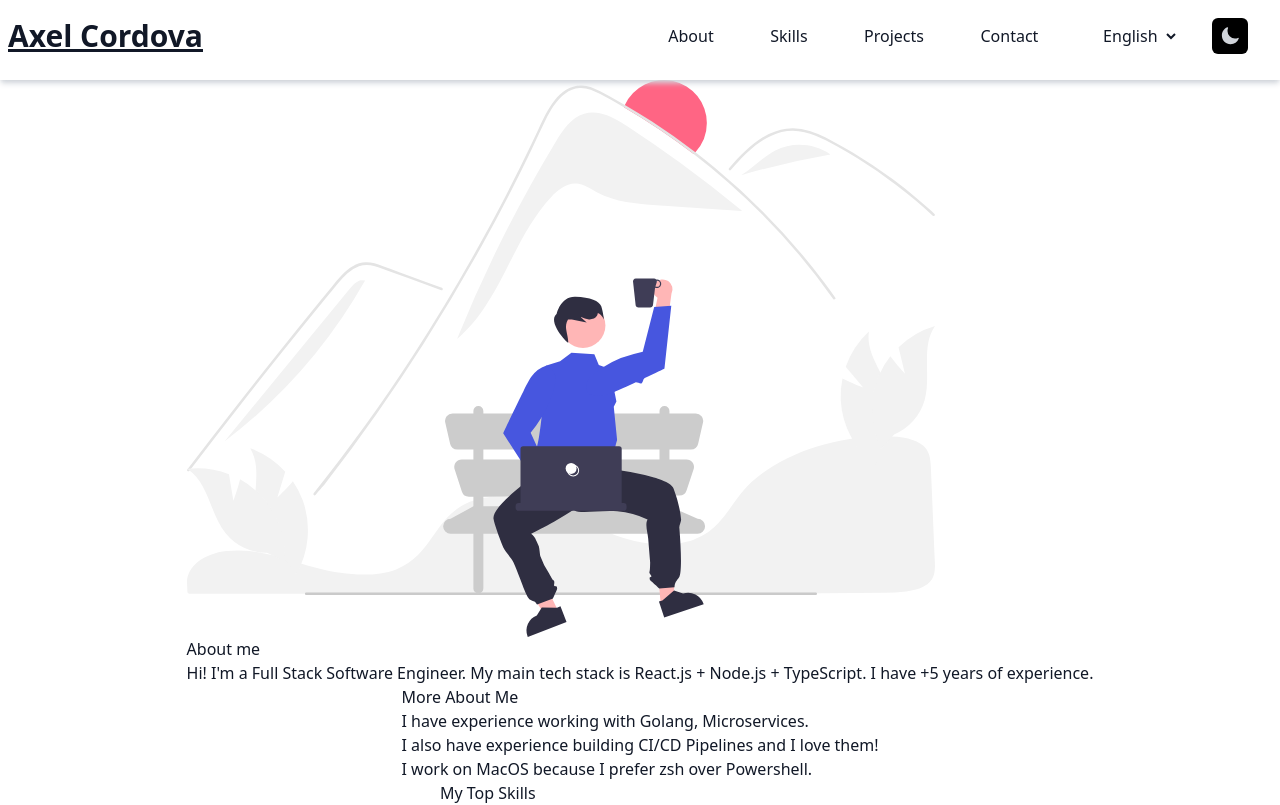
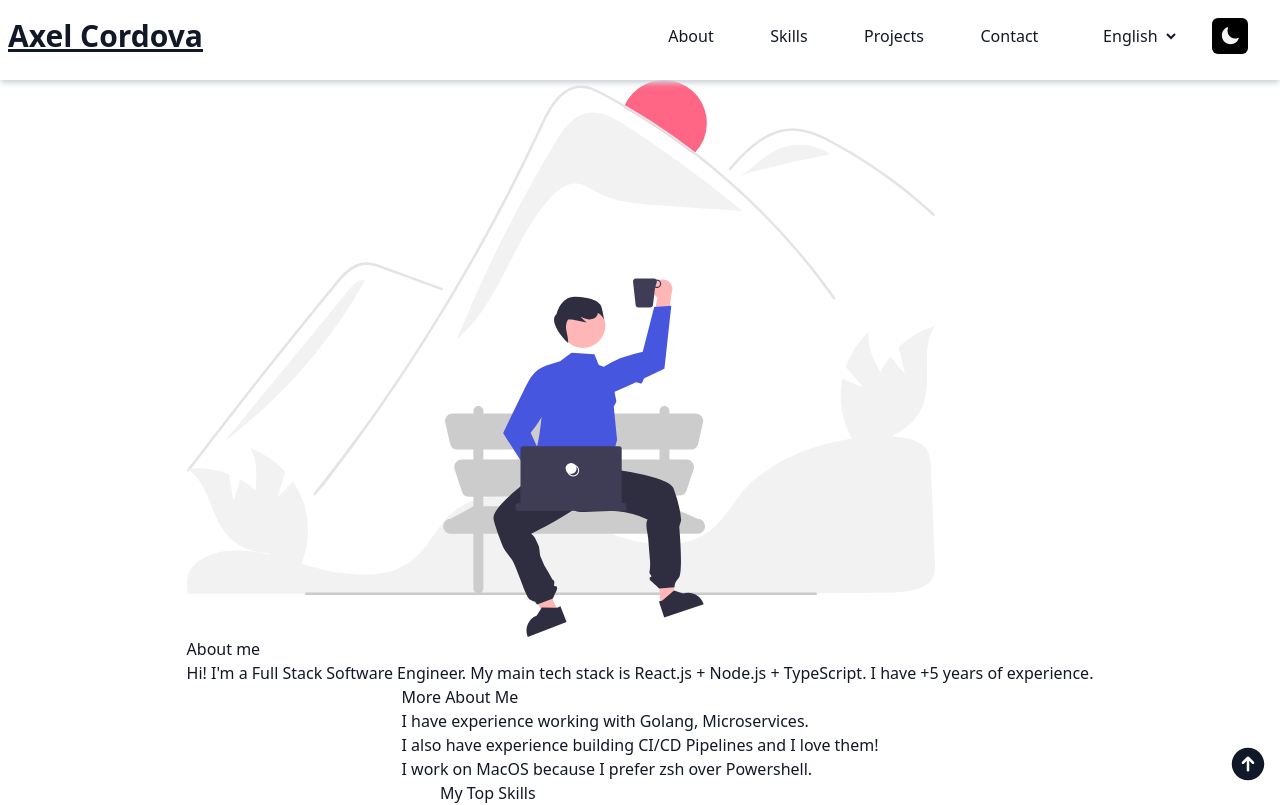
Before and after one commit to axelsomerseth/portfolio, a React (Create React App) app: page / in a window 1280 px wide. Shown: the top 805 px of the page. Built offline with nearby package versions, Linux system fonts and the light colour scheme; grey boxes are pictures that could not be loaded.

Commit message:
scroll to top updated

```diff
--- a/src/App.tsx
+++ b/src/App.tsx
@@ -40,12 +40,10 @@ const App: React.FC<{}> = () => {
           <SocialMedia />
         </div>
         <div className="flex-initial">
-          <ScrollToTop />
-        </div>
-        <div className="flex-initial">
           <Footer />
         </div>
       </main>
+      <ScrollToTop />
     </LanguageContext.Provider>
   );
 };
--- a/src/components/ScrollToTop.tsx
+++ b/src/components/ScrollToTop.tsx
@@ -1,11 +1,11 @@
 import React from "react";
-import { Trans } from "react-i18next";
+import { ArrowUpCircleIcon } from "@heroicons/react/24/solid";
 
 const ScrollToTop: React.FC<{}> = () => {
   return (
-    <div>
-      <Trans i18nKey={"scroll.top"} />
-    </div>
+    <button className="Scroll">
+      <ArrowUpCircleIcon className="h-10" />
+    </button>
   );
 };
 
--- a/src/components/ThemeSwitcher.tsx
+++ b/src/components/ThemeSwitcher.tsx
@@ -21,10 +21,7 @@ const ThemeSwitcher: React.FC<{}> = () => {
   };
 
   return (
-    <button
-      onClick={toggleDarkMode}
-      className="px-2 py-2 rounded-md bg-black text-gray-300 dark:bg-white dark:text-gray-900"
-    >
+    <button onClick={toggleDarkMode} className="ThemeSwitcher">
       {darkMode ? (
         <SunIcon className="h-3 lg:h-5" />
       ) : (
--- a/src/styles/components.css
+++ b/src/styles/components.css
@@ -22,6 +22,9 @@
   }
 
   .ThemeSwitcher {
-    @apply px-2 py-2 rounded-md bg-black text-gray-300 dark:bg-white dark:text-gray-900;
+    @apply px-2 py-2 rounded-md bg-black text-gray-100 dark:bg-white dark:text-gray-900;
+  }
+  .Scroll {
+    @apply sticky lg:sticky left-full bottom-0 rounded-lg pr-2 pb-3 lg:pr-3 lg:pb-4;
   }
 }
```
